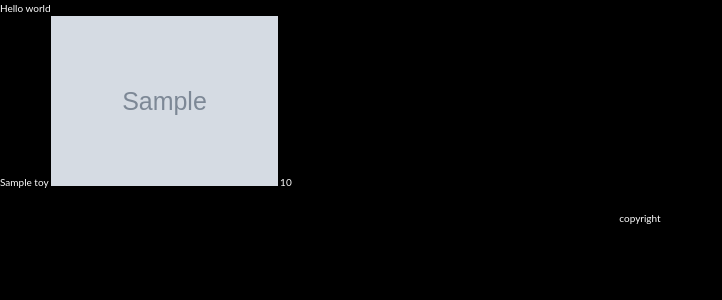
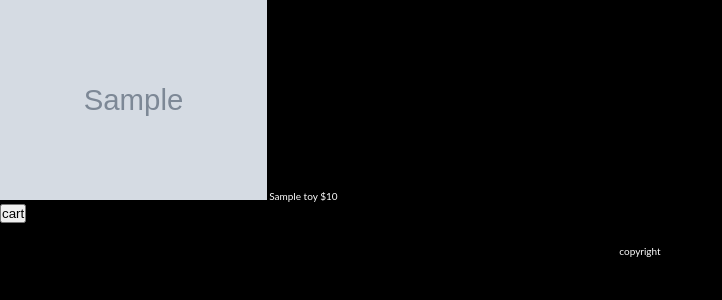
Before and after one commit to ansongu3d/fullstack_site, a Flask app: page /collection in a window 1280 px wide. Shown: the part 112-412 px from the top of the page, without its empty margins (0-722 px from the left). Run offline with Flask 2, Linux system fonts and the light colour scheme; grey boxes marked "Sample" are stand-in pictures; a database or web service that is not in the repository returns one stand-in record (values such as "Sample title"); some libraries are stand-ins or nearby versions.

Commit message:
cart form add

```diff
--- a/app.py
+++ b/app.py
@@ -24,6 +24,12 @@ app.secret_key = SECRET_KEY.encode()
 @app.route('/')
 def index():
     return render_template("index.html")
+
+@app.route('/cart', methods=['post'])
+def cart():
+    name = request.form.get('name')
+    print(name)
+    return render_template("cart.html")
 
 
 @app.route('/collection')
--- a/static/_components.css
+++ b/static/_components.css
@@ -3,14 +3,26 @@
   color: white;
 }
 
-#hero_pic01 {
+section {
+}
+
+.hero__pic__01 {
   max-width: var(--bp-medium);
   text-align: center;
-  display: flex;
-  flex: 1;
+  display: block;
   margin: auto;
 }
 
 h1 {
   text-align: center;
 }
+
+ul {
+  display: flex;
+  flex-wrap: wrap;
+  justify-content: space-between;
+}
+
+li {
+  list-style: none;
+}
--- a/templates/base.html
+++ b/templates/base.html
@@ -7,11 +7,9 @@
   <body>
     <header><h1>Transformer Collection Store</h1>
     <div id="mySidenav" class="sidenav">
-      <a href="javascript:void(0)" class="closebtn" onclick="closeNav()"
-        >&times;</a
-      >
-      <a href="#">About</a>
-      <a href="/templates/collection.html">Collection</a>
+      <a href="javascript:void(0)" class="closebtn" onclick="closeNav()">&times;</a>
+      <a href="{{ url_for('index')}}">About</a>
+      <a href="{{ url_for('collection')}}">Collection</a>
       <a href="#">Cart</a>
       <a href="#">Contact</a>
     </div>
@@ -19,23 +17,24 @@
     <div id="main">
       <span class="menu" cursor: pointer" onclick="openNav()"
         >&#9776;</span
-      ></header>
+      ></header></div>
+
       {% block content %}
       {% endblock %}
-    </div>
+
 
     <script>
       function openNav() {
         document.getElementById("mySidenav").style.width = "250px";
         document.getElementById("main").style.marginLeft = "250px";
-        document.getElementById("hero_pic01").src = "/static/assets/hero_pic_02.png";
+        document.getElementById("hero__pic__01").src = "/static/assets/hero_pic_02.png";
         document.body.style.backgroundColor = "rgba(0,0,0,0.9)";
       }
 
       function closeNav() {
         document.getElementById("mySidenav").style.width = "0";
         document.getElementById("main").style.marginLeft = "0";
-        document.getElementById("hero_pic01").src = "/static/assets/hero_pic.png";
+        document.getElementById("hero__pic__01").src = "/static/assets/hero_pic.png";
         document.body.style.backgroundColor = "black";
       }
     </script>
--- /dev/null
+++ b/templates/cart.html
@@ -0,0 +1,4 @@
+{% extends "base.html" %} {% block content %}
+
+<section><p>hello world</p></section>
+{% endblock %}
--- a/templates/collection.html
+++ b/templates/collection.html
@@ -1,14 +1,17 @@
 {% extends "base.html" %} {% block content %}
 
 <section>
-  <p>Hello world</p>
   <ul>
     {% for id, name, image_url_1,image_url_2, qty, price in toy %}
     <!-- display each food item-->
     <li style="margin-bottom: 20px">
-      {{ name }}
-      <img height="170" src="{{ image_url_1 }}" alt="{{ name }}" />
-      {{ price }}
+      <img height="200" src="{{ image_url_1 }}" alt="{{ name }}" />
+      <span>{{ name }}</span>
+      <span>${{ price }}</span>
+      <form method="POST" action="/cart">
+        <input type="hidden" name="name" />
+        <button class="add_cart">cart</button>
+      </form>
     </li>
     {% endfor %}
   </ul>
--- a/templates/index.html
+++ b/templates/index.html
@@ -1,6 +1,6 @@
 {% extends "base.html" %} {% block content %}
 
-<section>
-  <img id="hero_pic01" src="/static/assets/hero_pic.png" />
+<section class="hero">
+  <img class="hero__pic__01" src="/static/assets/hero_pic.png" />
 </section>
 {% endblock %}
```
